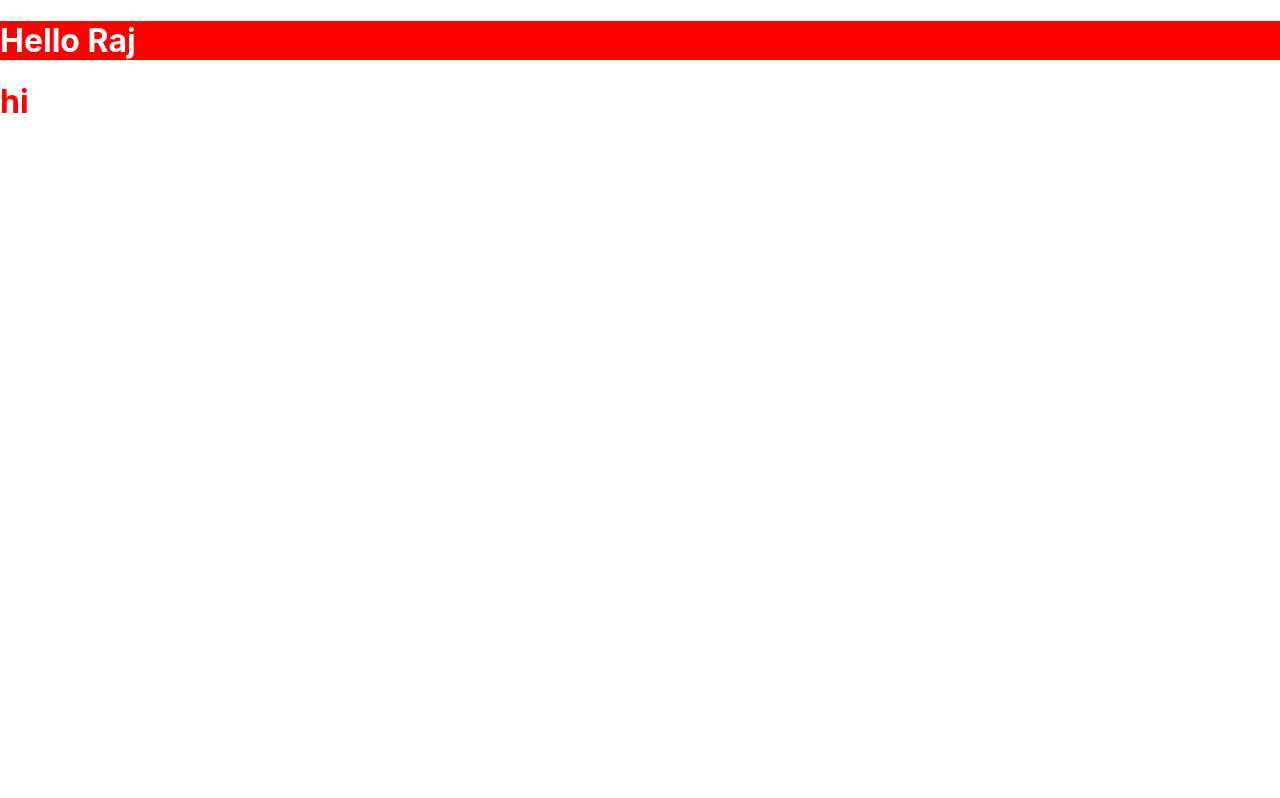
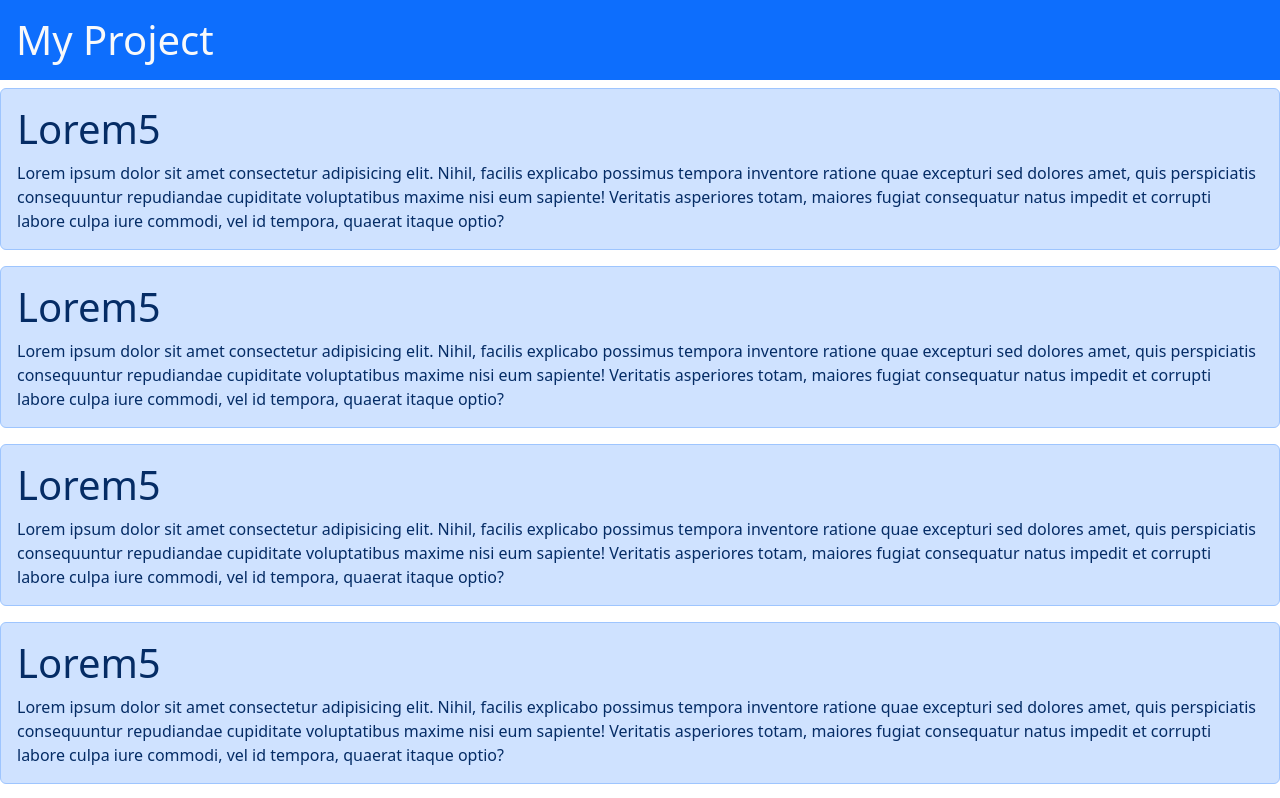
Before and after one commit to ravirajpatil123/Day14, a React (Create React App) app in the folder second-react-app/: page / in a window 1280 px wide. Shown: the top 798 px of the page. Built offline with nearby package versions, Linux system fonts and the light colour scheme.

Commit message:
Extrenal-css-bootstrap

```diff
--- a/second-react-app/package.json
+++ b/second-react-app/package.json
@@ -6,6 +6,7 @@
     "@testing-library/jest-dom": "^5.16.5",
     "@testing-library/react": "^13.4.0",
     "@testing-library/user-event": "^13.5.0",
+    "bootstrap": "^5.3.0",
     "react": "^18.2.0",
     "react-dom": "^18.2.0",
     "react-scripts": "5.0.1",
--- a/second-react-app/src/App.js
+++ b/second-react-app/src/App.js
@@ -1,11 +1,19 @@
-import "./App.css";
-function App() {
+import DataBlock from "./DataBlock";
+
+
+function App(){
   return (
     <>
-      <h1 className="beatiful">Hello Raj</h1>
-      <h1 style= {{color:"red"}}>hi</h1>
+    <h1 className="bg-primary text-light p-3" >My Project</h1>
+    <DataBlock/>
+    <DataBlock/>
+    <DataBlock/>
+    <DataBlock/>
+    <DataBlock/>
     </>
-  );
+
+  )
 }
 
+
 export default App;
--- /dev/null
+++ b/second-react-app/src/DataBlock.js
@@ -0,0 +1,15 @@
+function DataBlock() {
+  return (
+    <>
+      <div className="alert alert-primary">
+        <h1>Lorem5</h1>Lorem ipsum dolor sit amet consectetur adipisicing elit.
+        Nihil, facilis explicabo possimus tempora inventore ratione quae
+        excepturi sed dolores amet, quis perspiciatis consequuntur repudiandae
+        cupiditate voluptatibus maxime nisi eum sapiente! Veritatis asperiores
+        totam, maiores fugiat consequatur natus impedit et corrupti labore culpa
+        iure commodi, vel id tempora, quaerat itaque optio?
+      </div>
+    </>
+  );
+}
+export default DataBlock;
--- a/second-react-app/src/index.js
+++ b/second-react-app/src/index.js
@@ -1,6 +1,7 @@
 import React from 'react';
 import ReactDOM from 'react-dom/client';
 import './index.css';
+import "bootstrap/dist/css/bootstrap.css";
 import App from './App';
 import reportWebVitals from './reportWebVitals';
 
```
Also changed, not shown: 1 other file (tests, documents, lock files or other folders).
